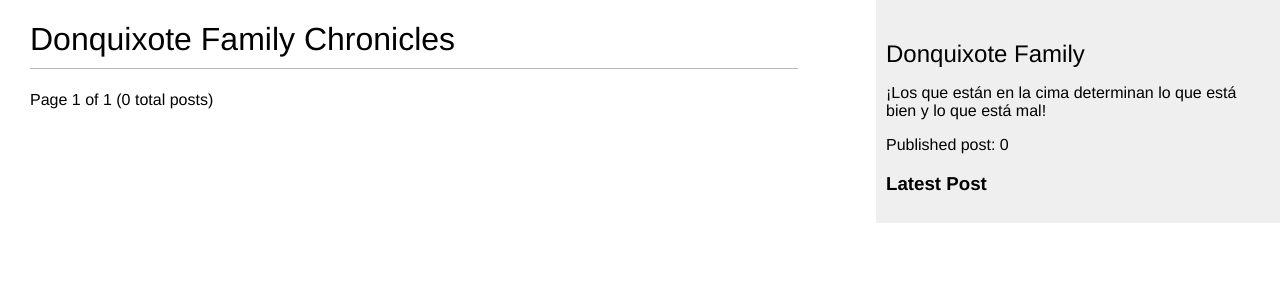
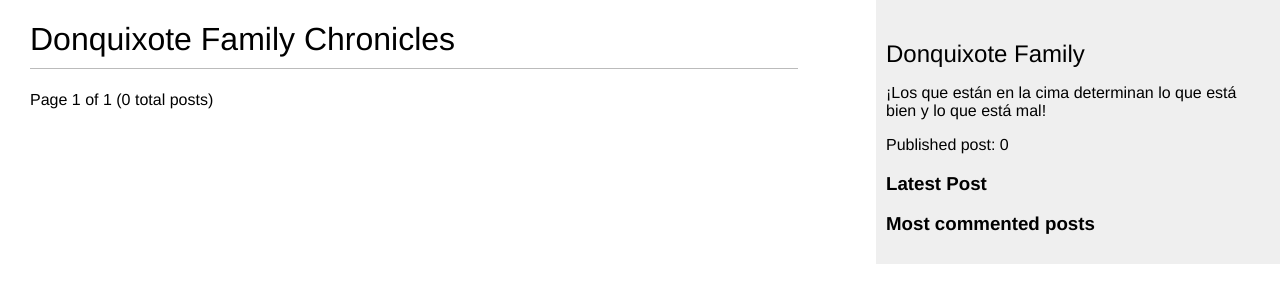
Before and after one commit to Cruz-coder310/donquixote_blog, a Django app: page /chronicles/ in a window 1280 px wide. Shown: the top 303 px of the page. Run offline with Django 5.2, Linux system fonts and the light colour scheme; data that the repository does not hold is empty.

Commit message:
feat: add template tag for most commented posts

```diff
--- a/chronicles/templatetags/chronicles_extras.py
+++ b/chronicles/templatetags/chronicles_extras.py
@@ -1,6 +1,7 @@
 import markdown
 from django import template
 from django.utils.html import mark_safe
+from django.db.models import Count
 
 from ..models import Post
 
@@ -24,3 +25,11 @@ def get_post_count():
 def get_latest_posts(count=5):
     latest_posts = Post.published.order_by("-publish")[:count]
     return {"latest_posts": latest_posts}
+
+
+@register.simple_tag
+def get_most_commented_posts(count=3):
+    most_commented_posts = Post.published.annotate(
+        total_comments=Count("comments")
+    ).order_by("-total_comments")[:count]
+    return most_commented_posts
--- a/templates/_base.html
+++ b/templates/_base.html
@@ -23,6 +23,15 @@
             <p>Published post: {% get_post_count %}</p>
             <h3>Latest Post</h3>
             {% get_latest_posts 3 %}
+            <h3>Most commented posts</h3>
+            {% get_most_commented_posts as most_commented_posts %}
+            <ul>
+                {% for post in most_commented_posts %}
+                    <li>
+                        <a href="{{ post.get_absolute_url }}">{{ post.title }}</a>
+                    </li>
+                {% endfor %}
+            </ul>
         </div>
     </body>
 </html>
```
